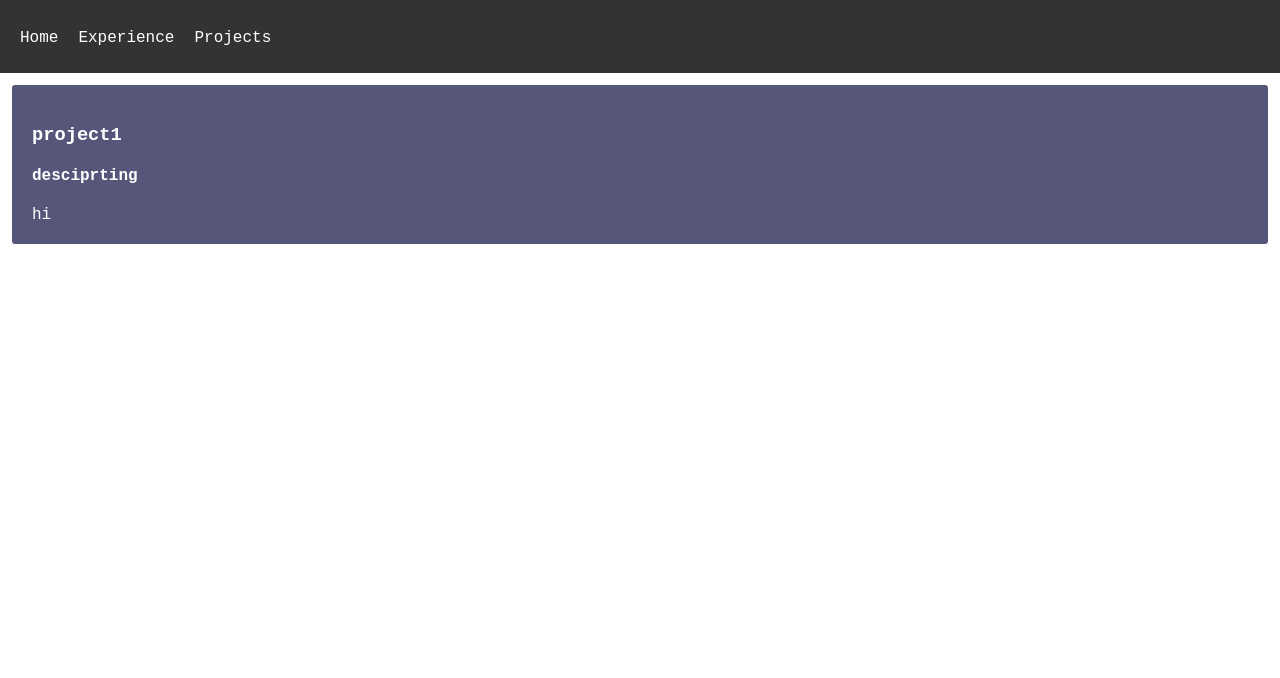
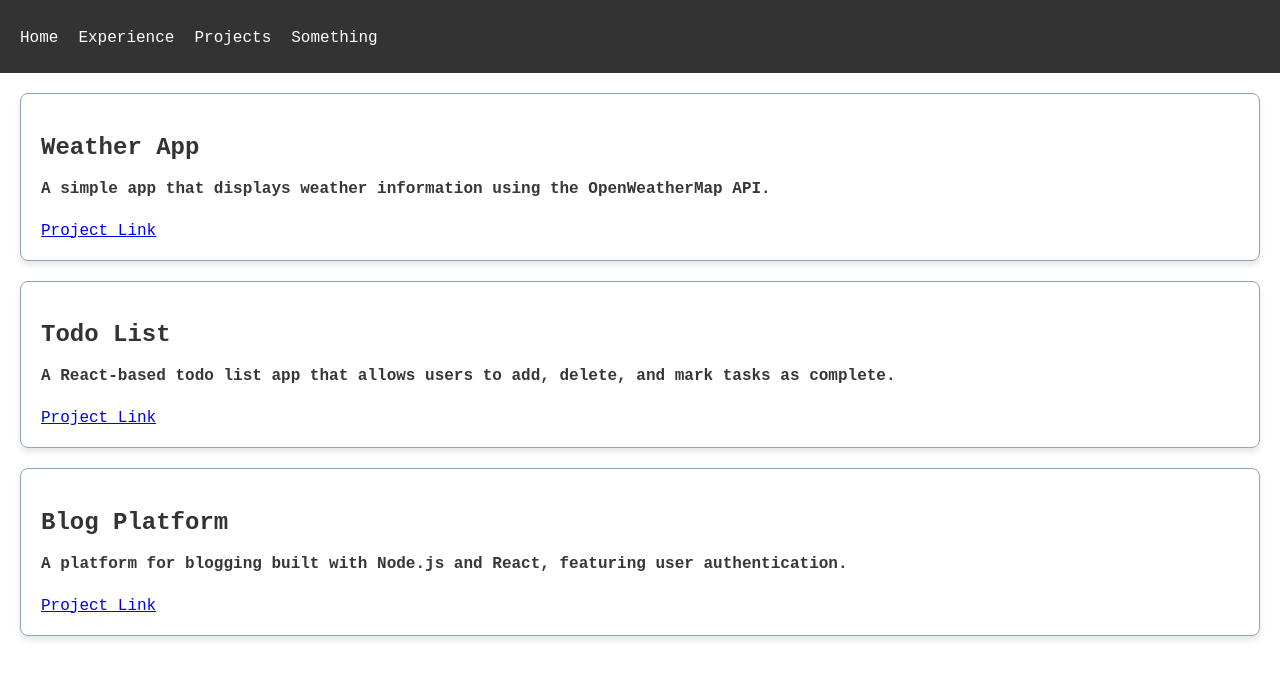
Before and after one commit to dzhan111/website, a React (Create React App) app: page /projects in a window 1280 px wide. Shown: the top 678 px of the page. Built offline with nearby package versions, Linux system fonts and the light colour scheme.

Commit message:
style is sort of done

```diff
--- a/src/App.scss
+++ b/src/App.scss
@@ -16,6 +16,10 @@ $primary-color: #00eaff;
 @font-face {
   font-family: 'Coolvetica';
   src: url(./assets/fonts/CoolveticaRg-Regular.woff2) format('woff2');
+}
+
+h1 {
+
 }
 
 
--- a/src/Components/Navigation.js
+++ b/src/Components/Navigation.js
@@ -9,6 +9,7 @@ const Navigation = () => {
                 <li><Link to="/">Home</Link></li>
                 <li><Link to="/about">Experience</Link></li>
                 <li><Link to="/projects">Projects</Link></li>
+                <li className='right'> Something </li>
             </ul>
         </nav>
     );
--- a/src/Components/Project.js
+++ b/src/Components/Project.js
@@ -1,14 +1,14 @@
 import React from "react";
 
-function Project(props){
+function Project(props) {
+    const { name, desc, link } = props;
     return (
-        <p className="project">
-        <h3 className="project-title"> {props.name}</h3>
-        <h4 className="project-desc"> {props.desc}</h4>
-        <a className="project-link"> {props.link} </a>
-        </p>
-
-    )
+        <div className="project">
+            <h2>{name}</h2>
+            <p>{desc}</p>
+            <a href={link}>Project Link</a>
+        </div>
+    );
 }
 
 export default Project;
--- a/src/index.css
+++ b/src/index.css
@@ -13,16 +13,9 @@ code {
     monospace;
 }
 
-.project {
-  background-color: rgb(86, 86, 122);
-  font-family: 'Courier New', Courier, monospace;
-  color: white;
-  padding: 20px;
-  margin: 10px;
-  border: 2px solid white;
-  border-radius: 5px;
-}
 
+
+/* HOME PAGE*/
 .introduction{
   font-family: 'Courier New', Courier, monospace;
   font-size: large;
@@ -30,6 +23,7 @@ code {
   text-align: center;
   padding-left: 30%;
   padding-right: 30%;
+  padding-bottom: 10%;
   margin: 10px;
   line-height: 2;
 }
@@ -45,16 +39,6 @@ code {
   margin: 10px;
 }
 
-.exp{
-  font-family: 'Courier New', Courier, monospace;
-  font-size: large;
-  font-weight: bolder;
-  text-align: center;
-  padding-top: 10%;
-  padding-left: 10%;
-  padding-right: 20%;
-  margin: 10px;
-}
 
 /* NAVIGATION */
 nav {
@@ -62,6 +46,9 @@ nav {
   color: white;
   text-align: center;
   padding: 10px 0;
+}
+nav .right {
+  text-align: right;
 }
 
 nav ul {
@@ -121,3 +108,39 @@ nav ul li a:hover {
   color: #666666cf; /* Lighter text color for description */
   line-height: 1; /* Improved line spacing for readability */
 }
+
+
+
+
+/* PROJECT PAGE */
+.project {
+  margin: 20px;
+  padding: 20px;
+
+  border: 1px solid #8ca4bc;
+  border-radius: 8px; /* Rounded corners */
+  box-shadow: 0 4px 6px rgba(0, 0, 0, 0.1); /* Subtle shadow */
+}
+
+.project p {
+  font-family: 'Courier New', Courier, monospace;
+  color: #373737; /* Lighter text color for description */
+  font-weight:bold;
+  line-height: 1.6; /* Improved line spacing for readability */
+}
+
+.project h2 {
+  font-family: 'Courier New', Courier, monospace;
+  color: #333; /* Dark grey color for text */
+  margin-bottom: 10px; /* Space between the title and description */
+}
+
+.project h3 {
+  font-family: 'Courier New', Courier, monospace;
+  color: #666666cf; /* Lighter text color for description */
+  line-height: 1; /* Improved line spacing for readability */
+}
+
+.project a {
+  font-family: 'Courier New', Courier, monospace;
+}
--- a/src/pages/ProjectPage.js
+++ b/src/pages/ProjectPage.js
@@ -1,7 +1,33 @@
 import React from 'react';
 import Project from '../Components/Project.js';
-const ProjectPage = () => {
-    return <> <Project name='project1' link='hi' desc='desciprting' ></Project></>;
+
+
+function ProjectPage() {
+    const projects = [
+        {
+            name: "Weather App",
+            desc: "A simple app that displays weather information using the OpenWeatherMap API.",
+            link: "https://example.com/weather-app"
+        },
+        {
+            name: "Todo List",
+            desc: "A React-based todo list app that allows users to add, delete, and mark tasks as complete.",
+            link: "https://example.com/todo-list"
+        },
+        {
+            name: "Blog Platform",
+            desc: "A platform for blogging built with Node.js and React, featuring user authentication.",
+            link: "https://example.com/blog-platform"
+        }
+    ];
+
+    return (
+        <div>
+            {projects.map((project, index) => (
+                <Project key={index} name={project.name} desc={project.desc} link={project.link} />
+            ))}
+        </div>
+    );
 }
 
 export default ProjectPage;
```
